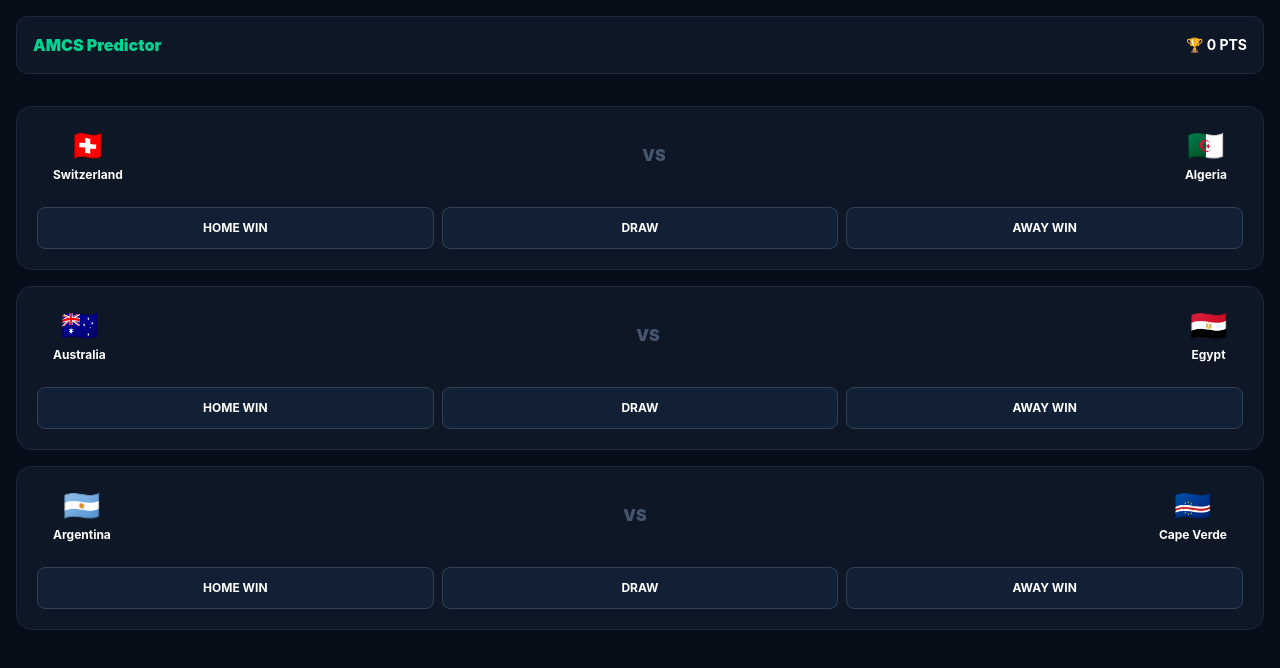
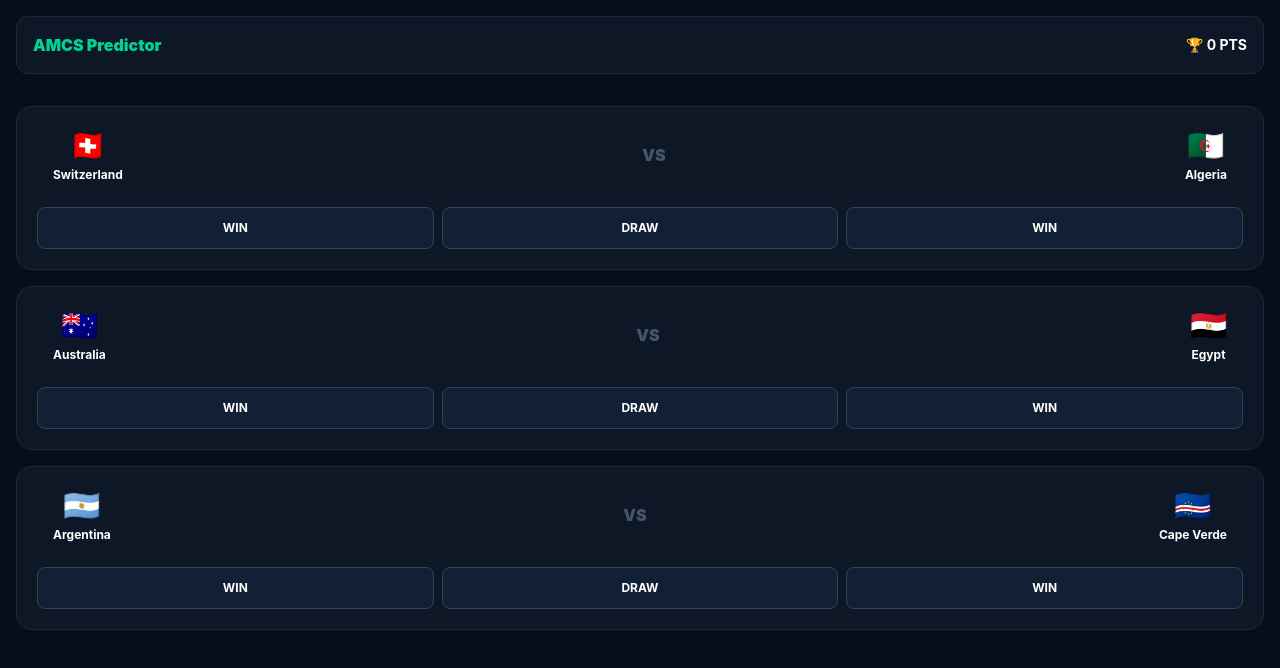
Before and after one commit to jocouple1991-hub/amcs-predictor, a React (Vite) app: page / in a window 1280 px wide. Shown: the top 668 px of the page. Built offline with nearby package versions, Linux system fonts and the light colour scheme.

Commit message:
chore: update fixtures for world cup round of 32

```diff
--- a/src/App.jsx
+++ b/src/App.jsx
@@ -60,7 +60,7 @@ export default function App() {
 
             {/* Win-Draw-Win Prediction Layout */}
             <div className="grid grid-cols-3 gap-2">
-              {['HOME WIN', 'DRAW', 'AWAY WIN'].map((type, i) => (
+              {['WIN', 'DRAW', 'WIN'].map((type, i) => (
                 <button
                   key={i}
                   onClick={() => handlePrediction(m.id, type)}
```
